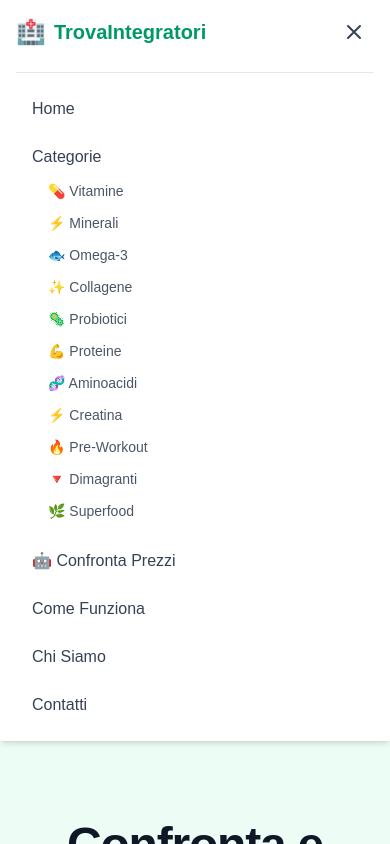
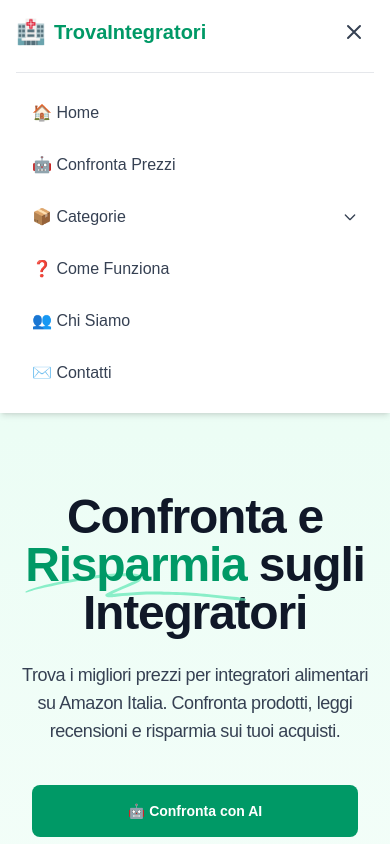
Before and after one commit to moonswolf/trovaintegatori, a Next.js app: page / in a window 390 px wide. Both pictures are taken after a click on the button 354 px from the left and 32 px from the top of the page. Shown: the top 844 px of the page. Built offline with nearby package versions, Linux system fonts and the light colour scheme.

Commit message:
fix: collapsible categories in mobile menu, max-height scroll

```diff
--- a/components/Navbar.tsx
+++ b/components/Navbar.tsx
@@ -101,59 +101,68 @@ export default function Navbar() {
 
         {/* Mobile Menu */}
         {isMenuOpen && (
-          <div className="md:hidden pb-4 space-y-2 border-t border-gray-200 mt-2 pt-4">
+          <div className="md:hidden pb-4 space-y-1 border-t border-gray-200 mt-2 pt-4 max-h-[calc(100vh-5rem)] overflow-y-auto">
             <Link
               href="/"
-              className="block px-4 py-2 text-gray-700 hover:bg-gray-100 rounded"
+              className="block px-4 py-3 text-gray-700 hover:bg-gray-100 rounded"
               onClick={() => setIsMenuOpen(false)}
             >
-              Home
+              🏠 Home
             </Link>
 
-            {/* Mobile Categories */}
-            <div className="px-4 py-2">
-              <div className="text-gray-700 font-medium mb-2">Categorie</div>
-              <div className="pl-4 space-y-1">
+            <Link
+              href="/confronta"
+              className="block px-4 py-3 text-gray-700 hover:bg-gray-100 rounded font-medium"
+              onClick={() => setIsMenuOpen(false)}
+            >
+              🤖 Confronta Prezzi
+            </Link>
+
+            {/* Mobile Categories - collapsible */}
+            <button
+              onClick={() => setIsCategoriesOpen(!isCategoriesOpen)}
+              className="w-full flex items-center justify-between px-4 py-3 text-gray-700 hover:bg-gray-100 rounded"
+            >
+              <span>📦 Categorie</span>
+              <svg className={`w-4 h-4 transition-transform ${isCategoriesOpen ? 'rotate-180' : ''}`} fill="none" stroke="currentColor" viewBox="0 0 24 24">
+                <path strokeLinecap="round" strokeLinejoin="round" strokeWidth={2} d="M19 9l-7 7-7-7" />
+              </svg>
+            </button>
+            {isCategoriesOpen && (
+              <div className="pl-6 pr-4 space-y-1 pb-2">
                 {categories.map((category) => (
                   <Link
                     key={category.slug}
                     href={`/categoria/${category.slug}`}
-                    className="block py-1 text-gray-600 hover:text-emerald-600 transition text-sm"
-                    onClick={() => setIsMenuOpen(false)}
+                    className="block py-2 text-gray-600 hover:text-emerald-600 transition text-sm"
+                    onClick={() => { setIsMenuOpen(false); setIsCategoriesOpen(false); }}
                   >
                     {category.icon} {category.name}
                   </Link>
                 ))}
               </div>
-            </div>
+            )}
 
             <Link
-              href="/confronta"
-              className="block px-4 py-2 text-gray-700 hover:bg-gray-100 rounded font-medium"
+              href="/come-funziona"
+              className="block px-4 py-3 text-gray-700 hover:bg-gray-100 rounded"
               onClick={() => setIsMenuOpen(false)}
             >
-              🤖 Confronta Prezzi
-            </Link>
-            <Link
-              href="/come-funziona"
-              className="block px-4 py-2 text-gray-700 hover:bg-gray-100 rounded"
-              onClick={() => setIsMenuOpen(false)}
-            >
-              Come Funziona
+              ❓ Come Funziona
             </Link>
             <Link
               href="/chi-siamo"
-              className="block px-4 py-2 text-gray-700 hover:bg-gray-100 rounded"
+              className="block px-4 py-3 text-gray-700 hover:bg-gray-100 rounded"
               onClick={() => setIsMenuOpen(false)}
             >
-              Chi Siamo
+              👥 Chi Siamo
             </Link>
             <Link
               href="/contatti"
-              className="block px-4 py-2 text-gray-700 hover:bg-gray-100 rounded"
+              className="block px-4 py-3 text-gray-700 hover:bg-gray-100 rounded"
               onClick={() => setIsMenuOpen(false)}
             >
-              Contatti
+              ✉️ Contatti
             </Link>
           </div>
         )}
```
